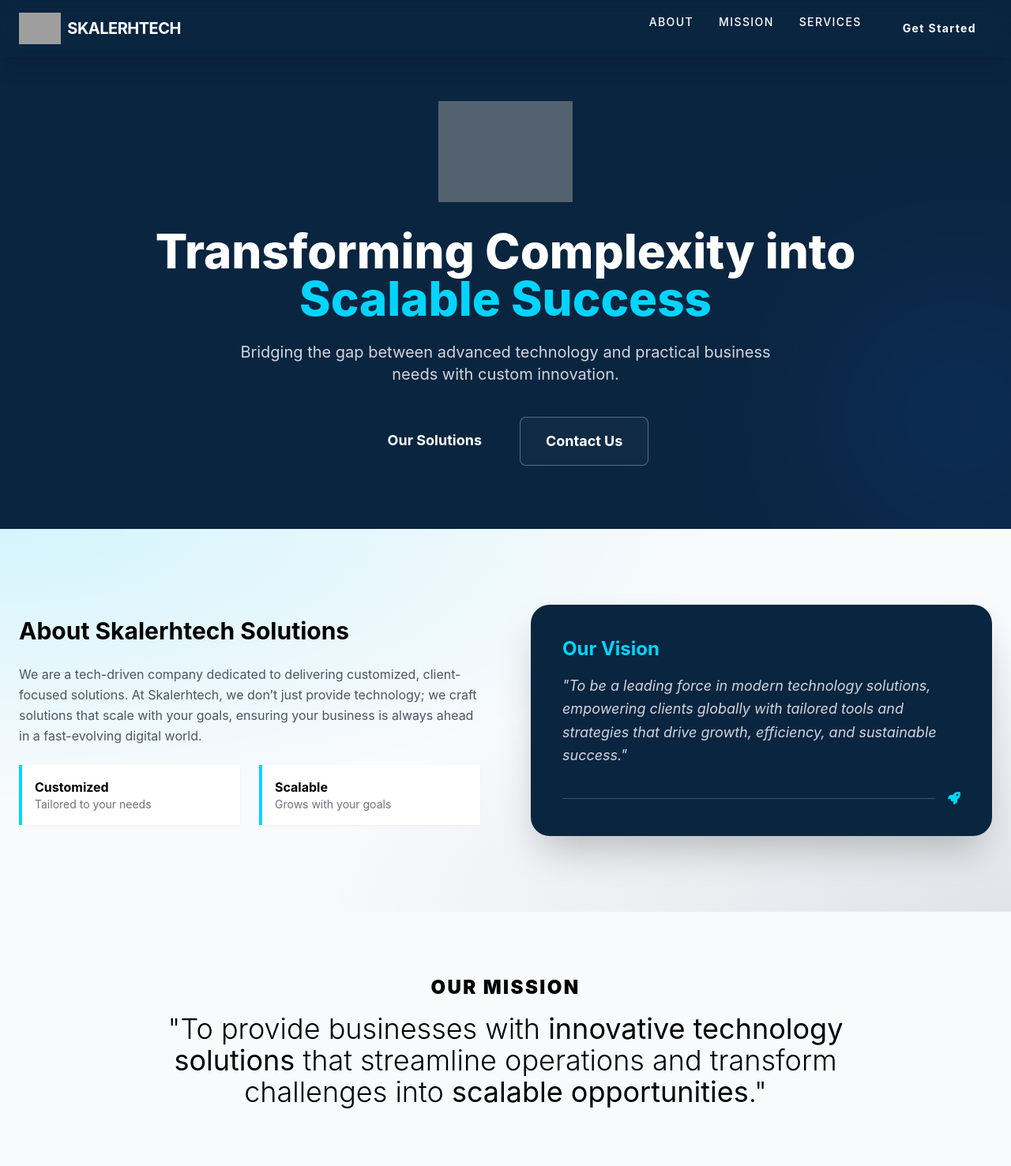
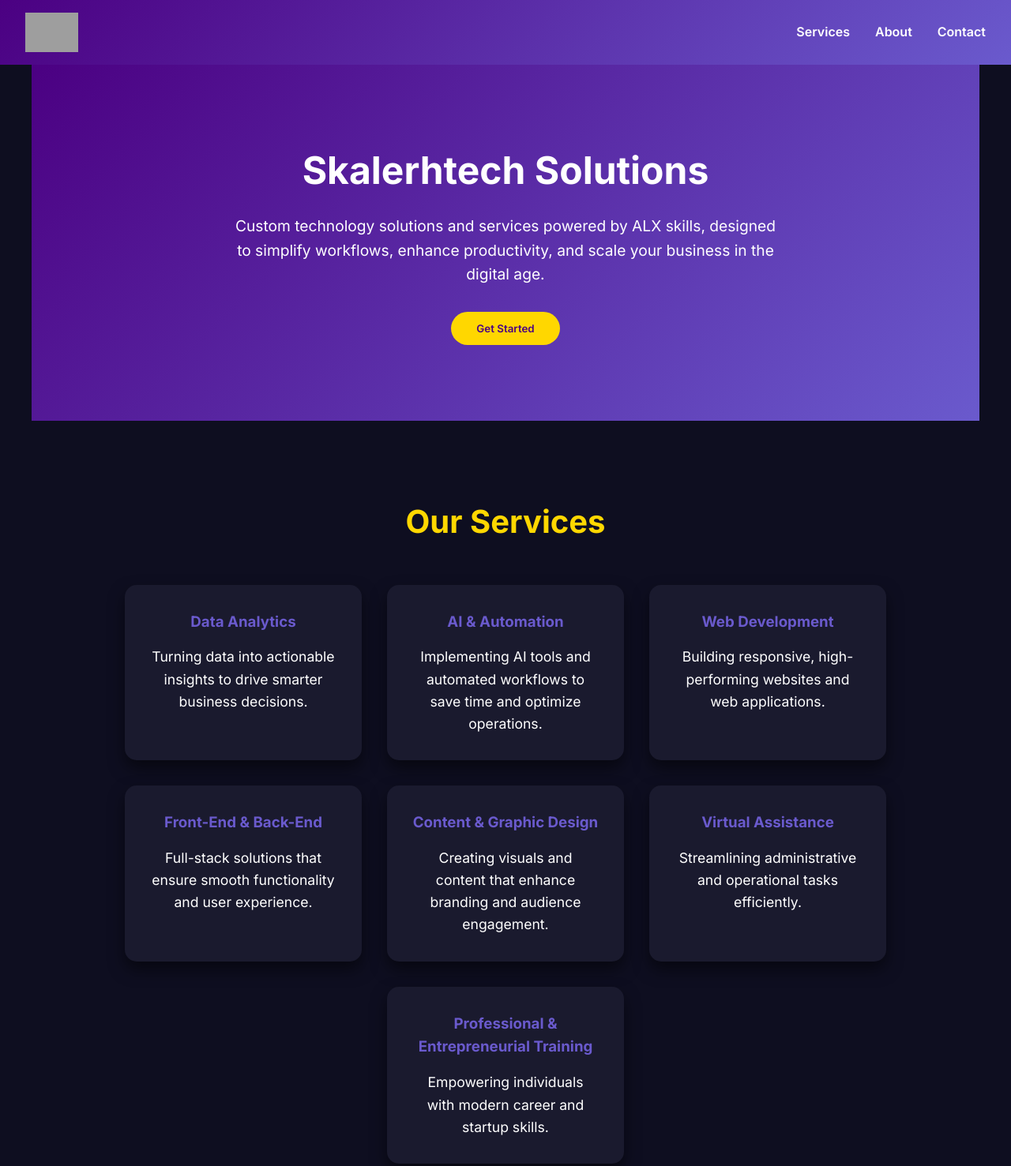
Before and after one commit to Mamuddeen87/skalerhtech, a plain HTML site: page index.html in a window 1280 px wide. Shown: the top 1477 px of the page at 79% size. Drawn offline with nearby package versions, Linux system fonts and the light colour scheme; grey boxes are pictures that could not be loaded.

Commit message:
Update index.html

```diff
--- a/index.html
+++ b/index.html
@@ -3,155 +3,110 @@
 <head>
 <meta charset="UTF-8">
 <meta name="viewport" content="width=device-width, initial-scale=1.0">
-    <title>Skalerhtech Solutions | Custom Innovation, Real Impact</title>
-    <script src="https://cdn.tailwindcss.com"></script>
-    <link href="https://cdnjs.cloudflare.com/ajax/libs/font-awesome/6.0.0/css/all.min.css" rel="stylesheet">
+<title>Skalerhtech Solutions</title>
+<link href="https://fonts.googleapis.com/css2?family=Inter:wght@400;600;700&display=swap" rel="stylesheet">
 <style>
   :root {
-            --brand-dark: #0a2540;
-            --brand-teal: #00d4ff;
+    --primary-gradient: linear-gradient(135deg, #4B0082, #6A5ACD);
+    --primary-color: #4B0082;
+    --accent-color: #6A5ACD;
+    --highlight-color: #FFD700;
+    --text-color: #FFFFFF;
+    --bg-dark: #0E0E20;
+    --card-dark: #1A1A2E;
+    --card-shadow: rgba(0, 0, 0, 0.5);
   }
-        body { font-family: 'Inter', sans-serif; background-color: #f8fafc; }
-        .bg-brand-dark { background-color: var(--brand-dark); }
-        .text-brand-teal { color: var(--brand-teal); }
-        .border-brand-teal { border-color: var(--brand-teal); }
-        .gradient-mesh {
-            background: radial-gradient(at 0% 0%, rgba(0, 212, 255, 0.15) 0px, transparent 50%),
-                        radial-gradient(at 100% 100%, rgba(10, 37, 64, 0.1) 0px, transparent 50%);
+
+  * { margin: 0; padding: 0; box-sizing: border-box; font-family: 'Inter', sans-serif; }
+  body { background-color: var(--bg-dark); color: var(--text-color); line-height: 1.6; }
+
+  /* Navbar */
+  nav {
+    display: flex; justify-content: space-between; align-items: center;
+    padding: 1rem 2rem; background: var(--primary-gradient);
   }
-        .hero-glass {
-            background: rgba(255, 255, 255, 0.03);
-            backdrop-filter: blur(10px);
-            border: 1px solid rgba(255, 255, 255, 0.1);
+  nav img { height: 50px; }
+  nav ul { list-style: none; display: flex; gap: 2rem; }
+  nav ul li a { color: var(--text-color); text-decoration: none; font-weight: 600; transition: 0.3s; }
+  nav ul li a:hover { color: var(--highlight-color); }
+
+  /* Hero */
+  .hero {
+    display: flex; flex-direction: column; justify-content: center; align-items: center; text-align: center;
+    padding: 6rem 2rem; background: var(--primary-gradient);
   }
+  .hero h1 { font-size: 3rem; margin-bottom: 1rem; }
+  .hero p { font-size: 1.2rem; max-width: 700px; margin-bottom: 2rem; }
+  .hero button {
+    background: var(--highlight-color); color: var(--primary-color);
+    padding: 0.8rem 2rem; border: none; border-radius: 30px; font-weight: 600; cursor: pointer;
+    transition: 0.3s;
+  }
+  .hero button:hover { background: #FFC107; }
+
+  /* Sections */
+  section { padding: 6rem 2rem; max-width: 1200px; margin: 0 auto; }
+  section h2 { text-align: center; font-size: 2.5rem; margin-bottom: 2rem; color: var(--highlight-color); }
+  section p { text-align: center; font-size: 1.1rem; max-width: 800px; margin: 0 auto; }
+
+  /* Cards */
+  .cards { display: flex; flex-wrap: wrap; gap: 2rem; justify-content: center; margin-top: 3rem; }
+  .card {
+    background: var(--card-dark); padding: 2rem; border-radius: 15px;
+    box-shadow: 0 10px 20px var(--card-shadow); width: 300px; text-align: center;
+    transition: transform 0.3s;
+  }
+  .card:hover { transform: translateY(-10px); }
+  .card h3 { color: var(--accent-color); margin-bottom: 1rem; }
+
+  /* Footer */
+  footer { background: var(--primary-color); color: var(--text-color); padding: 2rem; text-align: center; }
+  footer a { color: var(--highlight-color); text-decoration: none; }
+
 </style>
 </head>
 <body>
 
-    <nav class="fixed w-full z-50 bg-brand-dark/95 backdrop-blur-md text-white py-4 shadow-xl">
-        <div class="container mx-auto px-6 flex justify-between items-center">
-            <div class="flex items-center gap-2">
-                <img src="https://i.ibb.co/LXPfTC6d/12-10-removebg-preview-1.png" alt="Logo" class="h-10">
-                <span class="font-bold text-xl tracking-tight hidden md:block">SKALERHTECH</span>
-            </div>
-            <div class="hidden md:flex space-x-8 font-medium text-sm uppercase tracking-widest">
-                <a href="#about" class="hover:text-brand-teal transition">About</a>
-                <a href="#mission" class="hover:text-brand-teal transition">Mission</a>
-                <a href="#services" class="hover:text-brand-teal transition">Services</a>
-                <button class="bg-brand-teal text-brand-dark px-5 py-2 rounded-full font-bold hover:brightness-110 transition">Get Started</button>
-            </div>
-        </div>
+<!-- Navbar -->
+<nav>
+  <img src="https://i.ibb.co/LXPfTC6d/12-10-removebg-preview-1.png" alt="Skalerhtech Logo">
+  <ul>
+    <li><a href="#services">Services</a></li>
+    <li><a href="#about">About</a></li>
+    <li><a href="#contact">Contact</a></li>
+  </ul>
 </nav>
 
-    <header class="pt-32 pb-20 bg-brand-dark text-white relative overflow-hidden">
-        <div class="absolute inset-0 opacity-20">
-            <div class="absolute top-0 -left-20 w-72 h-72 bg-brand-teal rounded-full blur-[120px]"></div>
-            <div class="absolute bottom-0 -right-20 w-72 h-72 bg-blue-600 rounded-full blur-[120px]"></div>
-        </div>
+<!-- Hero -->
+<section class="hero">
+  <h1>Skalerhtech Solutions</h1>
+  <p>Custom technology solutions and services powered by ALX skills, designed to simplify workflows, enhance productivity, and scale your business in the digital age.</p>
+  <button>Get Started</button>
+</section>
 
-        <div class="container mx-auto px-6 relative z-10 flex flex-col items-center text-center">
-            <img src="https://i.ibb.co/LXPfTC6d/12-10-removebg-preview-1.png" alt="Logo" class="h-32 mb-8 animate-pulse">
-            <h1 class="text-4xl md:text-6xl font-extrabold mb-6 leading-tight">
-                Transforming Complexity into <br><span class="text-brand-teal">Scalable Success</span>
-            </h1>
-            <p class="text-gray-300 text-lg md:text-xl max-w-2xl mb-10">
-                Bridging the gap between advanced technology and practical business needs with custom innovation.
-            </p>
-            <div class="flex flex-col md:flex-row gap-4">
-                <a href="#services" class="bg-brand-teal text-brand-dark px-8 py-4 rounded-lg font-bold text-lg hover:scale-105 transition transform">Our Solutions</a>
-                <a href="#contact" class="border border-white/30 hero-glass px-8 py-4 rounded-lg font-bold text-lg hover:bg-white/10 transition">Contact Us</a>
-            </div>
-        </div>
-    </header>
-
-    <section id="about" class="py-24 gradient-mesh">
-        <div class="container mx-auto px-6">
-            <div class="grid md:grid-cols-2 gap-16 items-center">
-                <div>
-                    <h2 class="text-brand-dark text-3xl font-bold mb-6">About Skalerhtech Solutions</h2>
-                    <p class="text-gray-600 leading-relaxed mb-6">
-                        We are a tech-driven company dedicated to delivering customized, client-focused solutions. At Skalerhtech, we don’t just provide technology; we craft solutions that scale with your goals, ensuring your business is always ahead in a fast-evolving digital world.
-                    </p>
-                    <div class="grid grid-cols-2 gap-6">
-                        <div class="p-4 border-l-4 border-brand-teal bg-white shadow-sm">
-                            <h4 class="font-bold text-brand-dark">Customized</h4>
-                            <p class="text-sm text-gray-500">Tailored to your needs</p>
-                        </div>
-                        <div class="p-4 border-l-4 border-brand-teal bg-white shadow-sm">
-                            <h4 class="font-bold text-brand-dark">Scalable</h4>
-                            <p class="text-sm text-gray-500">Grows with your goals</p>
-                        </div>
-                    </div>
-                </div>
-                <div class="bg-brand-dark p-10 rounded-3xl shadow-2xl relative">
-                    <h3 class="text-brand-teal text-2xl font-bold mb-4">Our Vision</h3>
-                    <p class="text-gray-300 italic text-lg leading-relaxed">
-                        "To be a leading force in modern technology solutions, empowering clients globally with tailored tools and strategies that drive growth, efficiency, and sustainable success."
-                    </p>
-                    <div class="mt-8 flex items-center gap-4">
-                        <div class="h-px flex-1 bg-white/20"></div>
-                        <i class="fas fa-rocket text-brand-teal"></i>
-                    </div>
-                </div>
-            </div>
+<!-- Services Section -->
+<section id="services">
+  <h2>Our Services</h2>
+  <div class="cards">
+    <div class="card"><h3>Data Analytics</h3><p>Turning data into actionable insights to drive smarter business decisions.</p></div>
+    <div class="card"><h3>AI & Automation</h3><p>Implementing AI tools and automated workflows to save time and optimize operations.</p></div>
+    <div class="card"><h3>Web Development</h3><p>Building responsive, high-performing websites and web applications.</p></div>
+    <div class="card"><h3>Front-End & Back-End</h3><p>Full-stack solutions that ensure smooth functionality and user experience.</p></div>
+    <div class="card"><h3>Content & Graphic Design</h3><p>Creating visuals and content that enhance branding and audience engagement.</p></div>
+    <div class="card"><h3>Virtual Assistance</h3><p>Streamlining administrative and operational tasks efficiently.</p></div>
+    <div class="card"><h3>Professional & Entrepreneurial Training</h3><p>Empowering individuals with modern career and startup skills.</p></div>
   </div>
 </section>
 
-    <section id="mission" class="py-20 bg-brand-teal">
-        <div class="container mx-auto px-6 text-center">
-            <h2 class="text-brand-dark text-2xl font-black uppercase tracking-widest mb-4">Our Mission</h2>
-            <p class="text-brand-dark text-2xl md:text-4xl font-light max-w-4xl mx-auto leading-snug">
-                "To provide businesses with <strong>innovative technology solutions</strong> that streamline operations and transform challenges into <strong>scalable opportunities</strong>."
-            </p>
-        </div>
+<!-- About Section -->
+<section id="about">
+  <h2>About Skalerhtech</h2>
+  <p>Skalerhtech Solutions bridges the gap between complex technology and practical business needs. We deliver innovative systems, automations, and strategies that simplify workflows, save time, and enhance performance — always scaling alongside your business goals.</p>
 </section>
 
-    <section id="services" class="py-24 bg-white">
-        <div class="container mx-auto px-6 text-center mb-16">
-            <h2 class="text-4xl font-bold text-brand-dark mb-4">Our Expertise</h2>
-            <p class="text-gray-500">Specialized solutions for the modern digital era.</p>
-        </div>
-        <div class="container mx-auto px-6 grid md:grid-cols-3 gap-8">
-            <div class="p-8 rounded-2xl border border-gray-100 hover:shadow-2xl transition group hover:-translate-y-2">
-                <div class="w-14 h-14 bg-brand-dark text-brand-teal flex items-center justify-center rounded-lg mb-6 group-hover:bg-brand-teal group-hover:text-brand-dark transition">
-                    <i class="fas fa-cogs text-2xl"></i>
-                </div>
-                <h3 class="text-xl font-bold mb-3">System Automation</h3>
-                <p class="text-gray-600">Simplifying workflows and saving time by automating your most complex repetitive tasks.</p>
-            </div>
-            <div class="p-8 rounded-2xl border border-gray-100 hover:shadow-2xl transition group hover:-translate-y-2">
-                <div class="w-14 h-14 bg-brand-dark text-brand-teal flex items-center justify-center rounded-lg mb-6 group-hover:bg-brand-teal group-hover:text-brand-dark transition">
-                    <i class="fas fa-code text-2xl"></i>
-                </div>
-                <h3 class="text-xl font-bold mb-3">Custom Innovation</h3>
-                <p class="text-gray-600">Creating tailored software and digital tools designed specifically for your unique business logic.</p>
-            </div>
-            <div class="p-8 rounded-2xl border border-gray-100 hover:shadow-2xl transition group hover:-translate-y-2">
-                <div class="w-14 h-14 bg-brand-dark text-brand-teal flex items-center justify-center rounded-lg mb-6 group-hover:bg-brand-teal group-hover:text-brand-dark transition">
-                    <i class="fas fa-chart-line text-2xl"></i>
-                </div>
-                <h3 class="text-xl font-bold mb-3">Growth Strategy</h3>
-                <p class="text-gray-500 italic text-sm">Real Impact</p>
-                <p class="text-gray-600">Strategic tech consulting to ensure your infrastructure is ready to scale globally.</p>
-            </div>
-        </div>
-    </section>
-
-    <footer class="bg-brand-dark text-white py-12 border-t border-white/10">
-        <div class="container mx-auto px-6 flex flex-col md:flex-row justify-between items-center gap-8">
-            <div class="text-center md:text-left">
-                <img src="https://i.ibb.co/LXPfTC6d/12-10-removebg-preview-1.png" alt="Logo" class="h-12 mb-4 mx-auto md:mx-0">
-                <p class="text-gray-400 max-w-xs text-sm">Custom Innovation, Real Impact. Empowering businesses globally through technology.</p>
-            </div>
-            <div class="flex gap-6">
-                <a href="#" class="w-10 h-10 rounded-full border border-white/20 flex items-center justify-center hover:bg-brand-teal hover:text-brand-dark transition"><i class="fab fa-linkedin-in"></i></a>
-                <a href="#" class="w-10 h-10 rounded-full border border-white/20 flex items-center justify-center hover:bg-brand-teal hover:text-brand-dark transition"><i class="fab fa-twitter"></i></a>
-                <a href="#" class="w-10 h-10 rounded-full border border-white/20 flex items-center justify-center hover:bg-brand-teal hover:text-brand-dark transition"><i class="fas fa-envelope"></i></a>
-            </div>
-        </div>
-        <div class="container mx-auto px-6 mt-12 pt-8 border-t border-white/5 text-center text-gray-500 text-xs">
-            © 2024 Skalerhtech Solutions. All rights reserved.
-        </div>
+<!-- Footer -->
+<footer id="contact">
+  <p>Contact us at <a href="mailto:info@skalerhtech.com">info@skalerhtech.com</a> | &copy; 2025 Skalerhtech Solutions</p>
 </footer>
 
 </body>
```
Lines whose indentation alone changed are shown as unchanged.
